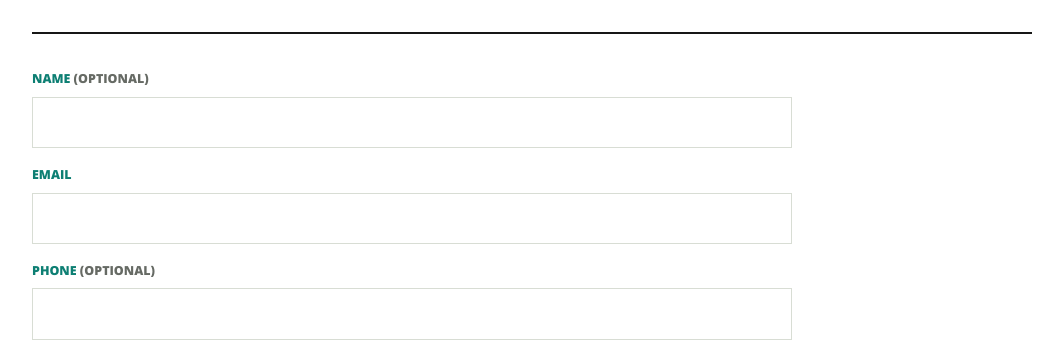
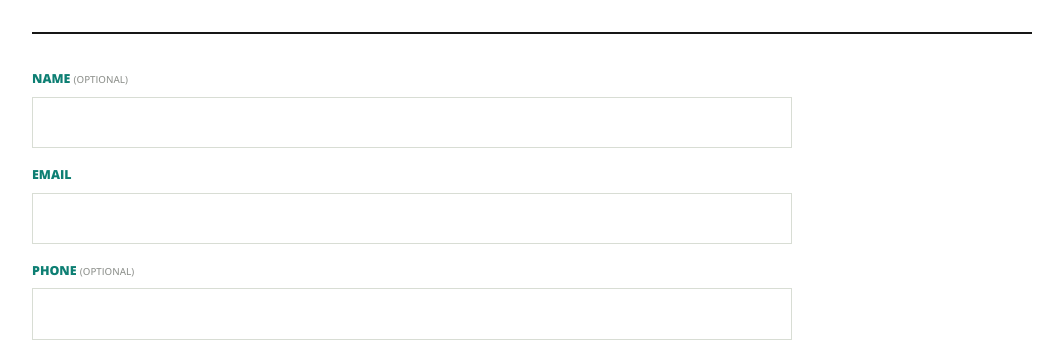
Before and after one commit to robertkotcher/robertkotcher.com, a Next.js app: page /contact in a window 1280 px wide. Shown: the part 460-801 px from the top of the page, without its empty margins (108-1171 px from the left). Built offline with nearby package versions, Linux system fonts and the light colour scheme.

Commit message:
Mute optional form labels

```diff
--- a/app/globals.css
+++ b/app/globals.css
@@ -1228,7 +1228,10 @@ h1 {
 
 .contact-form span em {
   color: var(--muted);
+  font-size: 0.78em;
+  font-weight: 500;
   font-style: normal;
+  opacity: 0.72;
 }
 
 .contact-form input,
```
